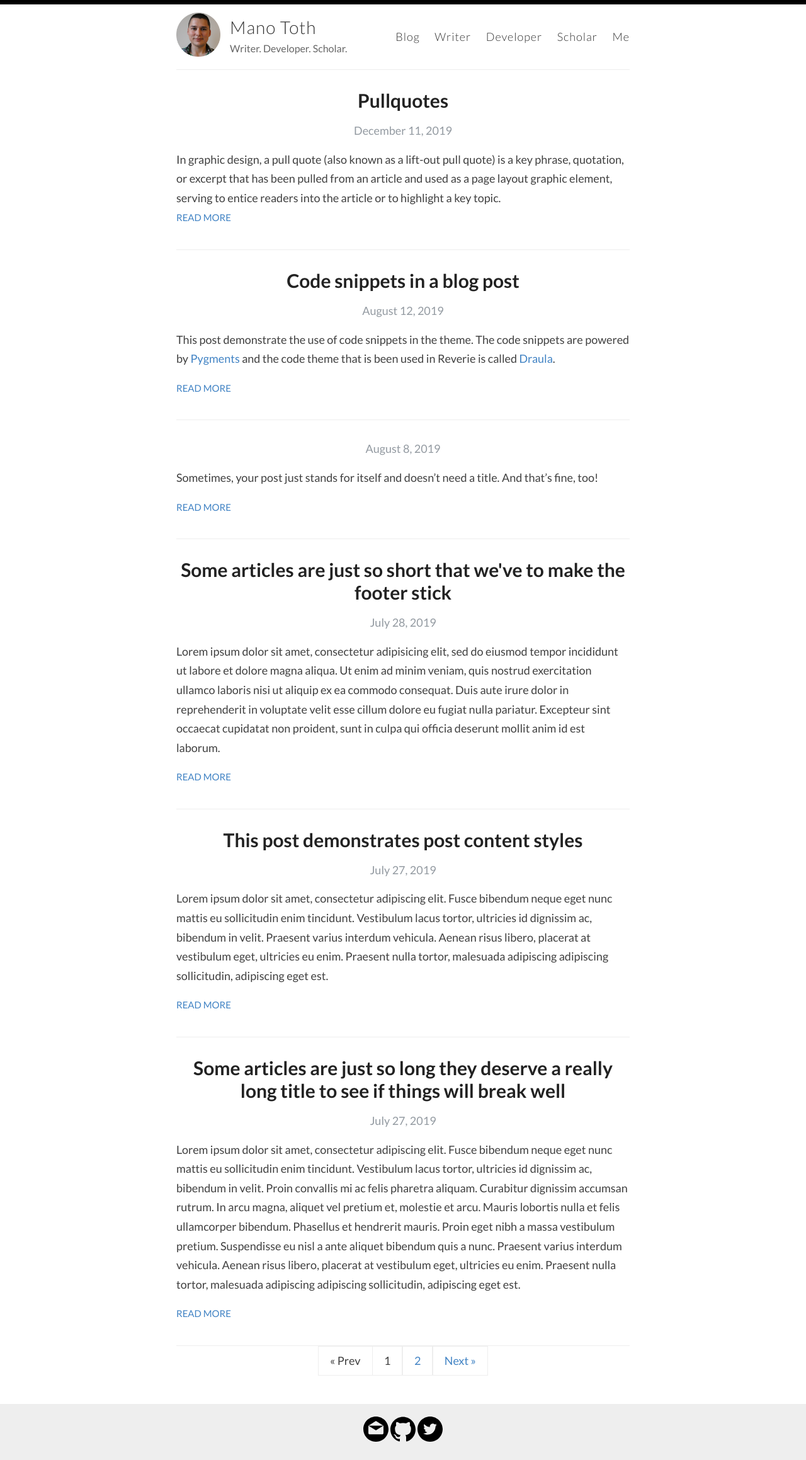
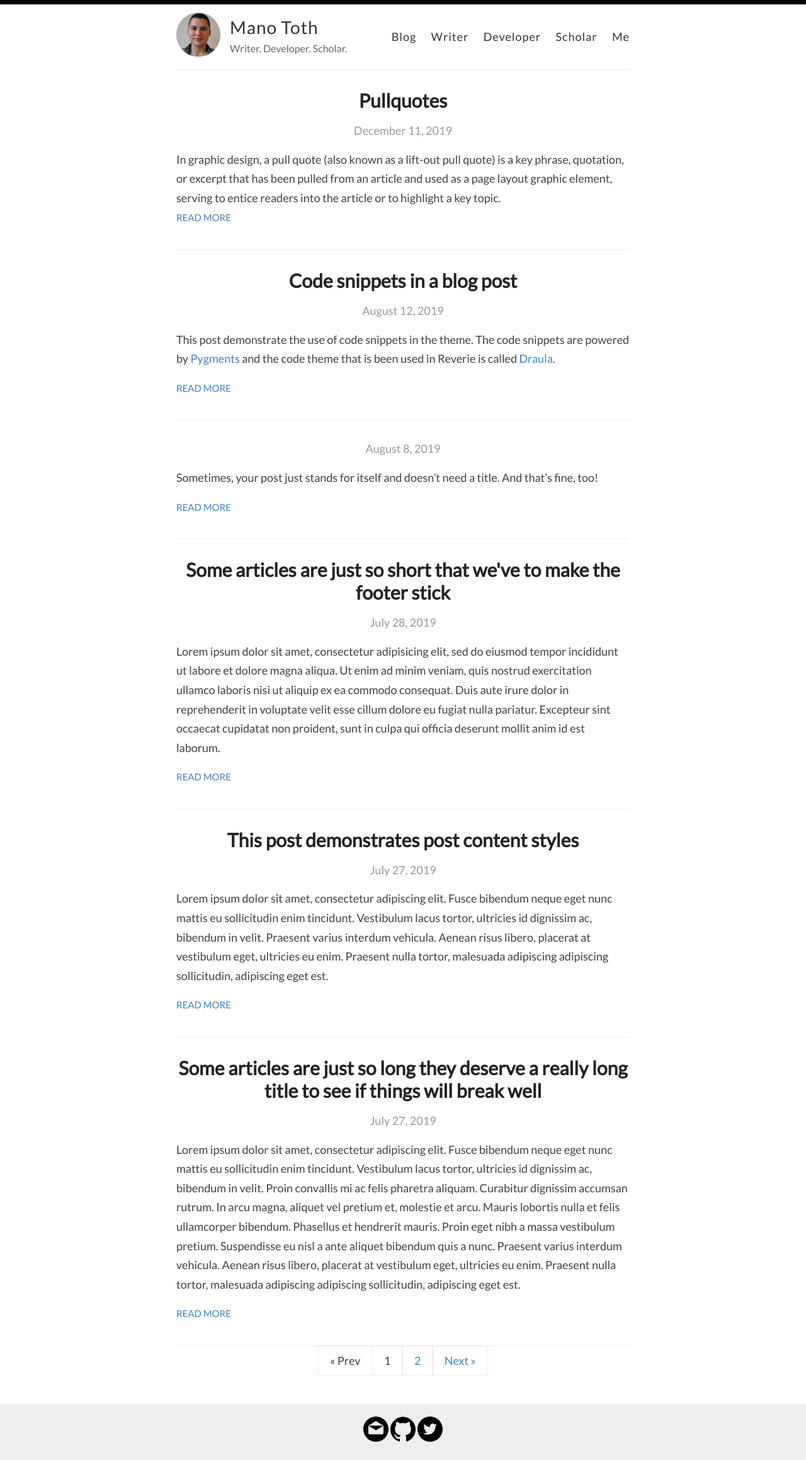
Before and after one commit to manototh/jekyll-test, a Jekyll site: the page built from index.html, in a window 1280 px wide. Shown: the whole page at 63% size. Built offline with Jekyll 4.4.1, drawn with Linux system fonts in a browser that asks for light colours; the list of posts is cut into pages by our own code.

Commit message:
Update style.scss

```diff
--- a/assets/style.scss
+++ b/assets/style.scss
@@ -7,7 +7,7 @@
 
 @import "reset";
 @import "variables";
-@import url("https://fonts.googleapis.com/css2?family=Lato:ital,wght@0,100;0,300;0,400;0,700;0,900;1,100;1,300;1,400;1,700;1,900");
+@import url("https://fonts.googleapis.com/css2?family=Lato");
 // Syntax highlighting @import is at the bottom of this file
 
 /**************/
```
